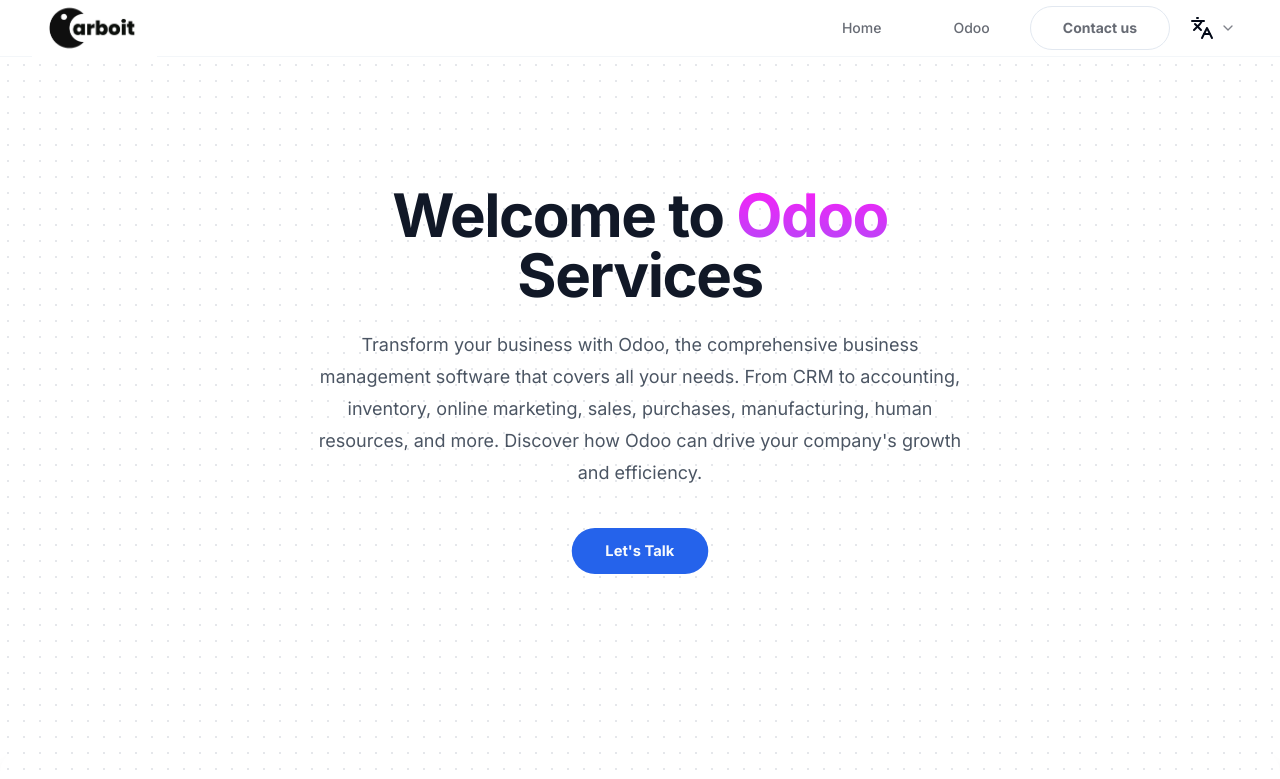
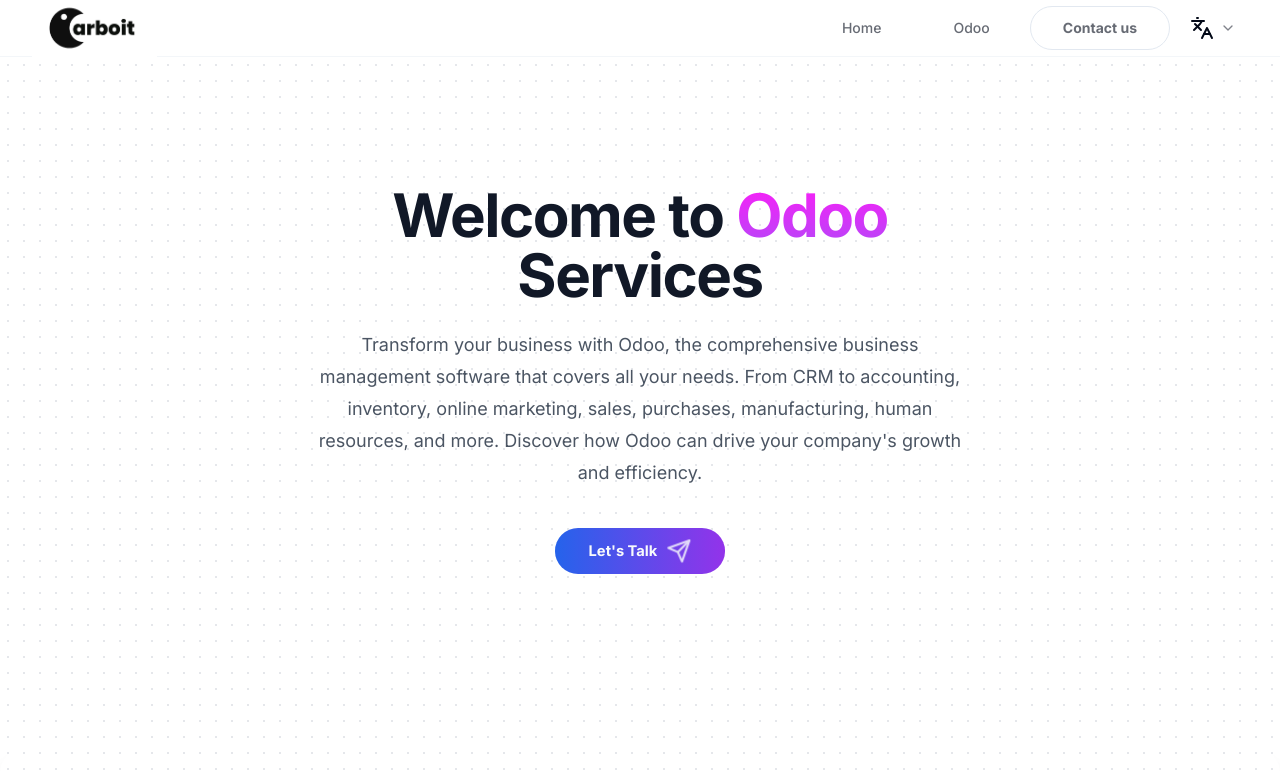
Before and after one commit to luiscarbonel1991/carboit, a Next.js app: page /en/services/odoo in a window 1280 px wide. Shown: the top 779 px of the page. Built offline with nearby package versions, Linux system fonts and the light colour scheme.

Commit message:
Add Video to Hero and Link to whatsapp

```diff
--- a/app/[lang]/(marketing)/_components/hero.tsx
+++ b/app/[lang]/(marketing)/_components/hero.tsx
@@ -1,11 +1,11 @@
 import Link from "next/link";
 import {Button} from "@/components/ui/button";
-import Image from "next/image";
 
 import {Poppins} from 'next/font/google';
 import {getDictionary} from "@/lib/dictionary";
 import {Locale} from "@/i18n-config";
-import {redirectPathURL} from "@/lib/utils";
+import {redirectPathURL, whatsappURL} from "@/lib/utils";
+import {Send} from "lucide-react";
 
 const poppins = Poppins({
     subsets: ["latin"],
@@ -28,6 +28,7 @@
         button_lets_talk,
         h1_remark_word,
         image_alt,
+        video,
         p_description
     } = dictionary.hero
 
@@ -38,14 +39,30 @@
                 className={`isolate container grid lg:grid-cols-2 place-items-center pt-32 px-4 md:px-10 ${poppins.className}`}>
                 {/*<SvgBackground/>*/}
                 <div className="py-6 md:order-1 hidden md:block">
-                    <Image
+                    {/*<Image
                         src="/static/images/marketing/hero/hero_440x440.webp"
                         alt={image_alt}
                         height={440}
                         width={440}
                         priority={true}
                         className="rounded-2xl backdrop-sepia-0"
-                    />
+                    />*/}
+                    <Link href={redirectPathURL(lang, '/contact')}
+                          aria-label={announcement.question}
+                    >
+                        <video
+                            autoPlay={true}
+                            loop={true}
+                            muted={true}
+                            playsInline={true}
+                            className="aspect-square rounded-2xl"
+                            height={550}
+                            width={550}
+                            aria-label={video.alt}
+                        >
+                            <source src={video.source} type={video.type}/>
+                        </video>
+                    </Link>
                 </div>
 
                 <aside>
@@ -67,7 +84,7 @@
                         {p_description}
                     </p>
                     <div className="mt-6 flex flex-col sm:flex-row gap-3">
-                        <Button asChild variant="default"
+                        {/*<Button asChild variant="default"
                                 className="rounded-3xl transition ease-in-out delay-150 hover:-translate-y-1 scale-105 font-bold"
                                 size="lg">
                             <Link
@@ -76,7 +93,21 @@
                             >
                                 {button_lets_talk}
                             </Link>
-                        </Button>
+                        </Button>*/}
+
+                        <Link
+                            href={whatsappURL()}
+                            aria-label="Let's Talk on WhatsApp"
+                        >
+                            <Button variant="default"
+                                    aria-label="Let's Talk on WhatsApp"
+                                    className="rounded-3xl transition ease-in-out delay-150 hover:-translate-y-1 scale-105 font-bold bg-gradient-to-r from-blue-600 to-purple-600"
+                                    size="lg">
+
+                                {button_lets_talk} <Send className="ml-2 h-6 w-6 animate-pulse"/>
+
+                            </Button>
+                        </Link>
                     </div>
                 </aside>
             </main>
--- a/app/[lang]/(marketing)/layout.tsx
+++ b/app/[lang]/(marketing)/layout.tsx
@@ -11,7 +11,6 @@
     params: { lang: Locale }
 }) => {
     return (
-        <>
         <div className="relative flex min-h-screen flex-col bg-background">
             <Header lang={params.lang}/>
 
@@ -20,7 +19,6 @@
             </main>
             <Footer lang={params.lang}/>
         </div>
-        </>
     )
 }
 
--- a/app/[lang]/(marketing)/services/layout.tsx
+++ b/app/[lang]/(marketing)/services/layout.tsx
@@ -16,14 +16,12 @@
     const dictionary = await getDictionary(lang)
 
     return (
-        <>
         <main className="grid grid-cols-1 gap-12">
             {children}
             <MaxWithWrapper className="grid grid-cols-1 space-y-32">
                 <HeadingContactClean lang={lang} dictionary={dictionary.landing}/>
             </MaxWithWrapper>
         </main>
-        </>
     )
 }
 
--- a/app/[lang]/(marketing)/services/odoo/_components/hero.tsx
+++ b/app/[lang]/(marketing)/services/odoo/_components/hero.tsx
@@ -1,7 +1,8 @@
 import Link from 'next/link'
-import {redirectPathURL} from "@/lib/utils";
+import {whatsappURL} from "@/lib/utils";
 import {Button} from "@/components/ui/button";
 import {getDictionary} from "@/lib/dictionary";
+import {Send} from "lucide-react";
 
 interface HeroProps {
     dictionary: Awaited<ReturnType<typeof getDictionary>>["odoo"]
@@ -28,16 +29,19 @@
                 </p>
 
                 <div className="mt-10 flex items-center justify-center gap-x-6">
-                    <Button asChild variant="default"
-                            className="rounded-3xl transition ease-in-out delay-150 hover:-translate-y-1 scale-105 font-bold"
-                            size="lg">
-                        <Link
-                            href={redirectPathURL('en', '/contact')}
-                            aria-label="Let's Talk"
-                        >
-                            {hero.button_lets_talk}
-                        </Link>
-                    </Button>
+                    <Link
+                        href={whatsappURL()}
+                        aria-label="Let's Talk on WhatsApp"
+                    >
+                        <Button variant="default"
+                                aria-label="Let's Talk on WhatsApp"
+                                className="rounded-3xl transition ease-in-out delay-150 hover:-translate-y-1 scale-105 font-bold bg-gradient-to-r from-blue-600 to-purple-600"
+                                size="lg">
+
+                            {hero.button_lets_talk} <Send className="ml-2 h-6 w-6 animate-pulse"/>
+
+                        </Button>
+                    </Link>
                 </div>
             </div>
         </section>
--- a/components/whatsapp-button.tsx
+++ b/components/whatsapp-button.tsx
@@ -1,11 +1,9 @@
 import SocialIcon from "@/components/social-icons";
 import {Button} from "@/components/ui/button";
-import Link from "next/link";
+import {whatsappURL} from "@/lib/utils";
 
-const baseUrl = "https://wa.me/15126320948"
-const message = "Hello, I would interested in your services!"
 const WhatsappButton = () => {
-    const url = `${baseUrl}?text=${encodeURIComponent(message)}`
+    const url = whatsappURL()
     return (
 
             <Button
--- a/dictionaries/en.json
+++ b/dictionaries/en.json
@@ -6,6 +6,11 @@
     },
     "hero": {
       "image_alt": "People working on a website",
+      "video":{
+        "source": "/static/videos/marketing/hero/have_an_idea-en.mp4",
+        "type": "video/mp4",
+        "alt": "Have an idea? Let's talk"
+      },
       "announcement": {
         "question": "Interested in collaborating?",
         "contactus": "Contact us"
--- a/dictionaries/es.json
+++ b/dictionaries/es.json
@@ -6,6 +6,11 @@
     },
     "hero": {
       "image_alt": "Personas trabajando en un sitio web",
+      "video": {
+        "source": "/static/videos/marketing/hero/have_an_idea-es.mp4",
+        "type": "video/mp4",
+        "alt": "Tienes una idea? Hablemos"
+      },
       "announcement": {
         "question": "¿Interesado en colaborar?",
         "contactus": "Contáctanos"
--- a/lib/utils.ts
+++ b/lib/utils.ts
@@ -94,3 +94,7 @@
     }
     return segments.join("/");
 }
+
+export const whatsappURL = (phone: string = "15126320948", message: string = "Hello, I would interested in your services!") => {
+    return `https://wa.me/${phone}?text=${encodeURIComponent(message)}`;
+}
```
Also changed, not shown: 2 other files (tests, documents, lock files or other folders). Lines whose indentation alone changed are shown as unchanged.
